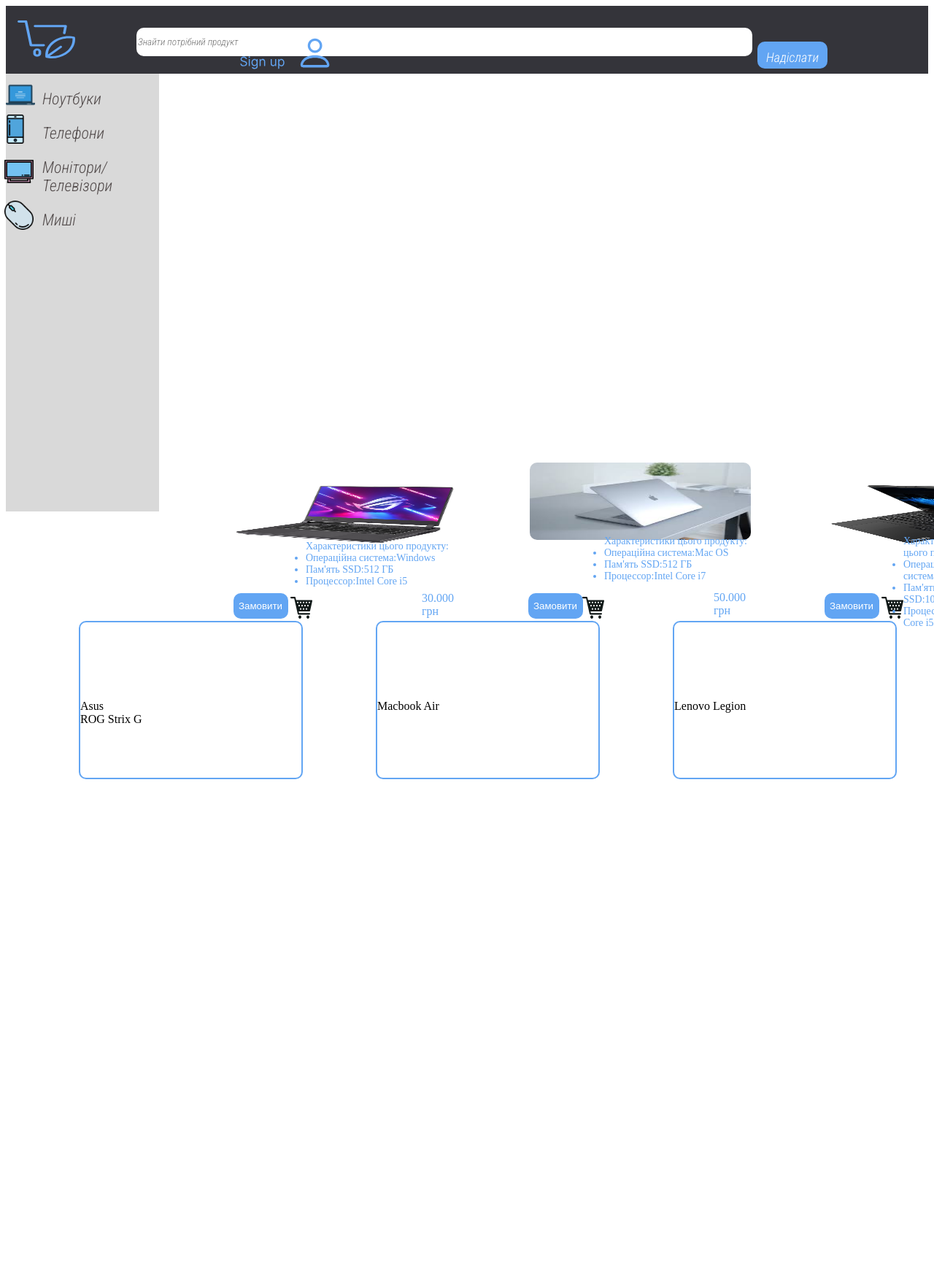
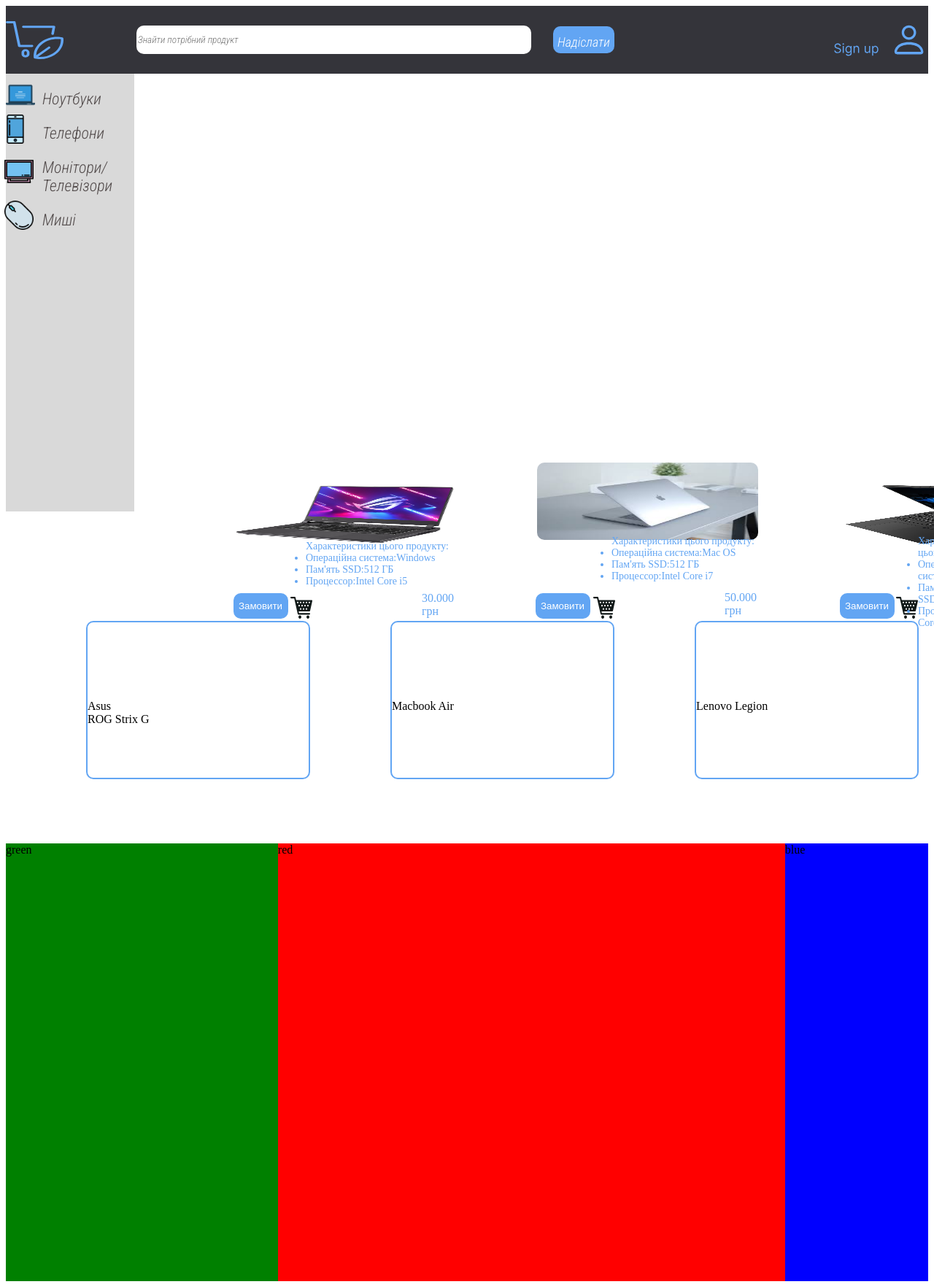
Before and after one commit to CombatGoose/Web-shop, a plain HTML site: page index.html in a window 1280 px wide. Shown: the top 1764 px of the page at 73% size. Before the commit the page ends 1164 px from the top, so only its background shows below. Drawn offline with Linux system fonts and the light colour scheme.

Commit message:
more flex:3

```diff
--- a/index.html
+++ b/index.html
@@ -5,7 +5,7 @@
     <link rel="preconnect" href="https://fonts.googleapis.com">
     <link rel="preconnect" href="https://fonts.gstatic.com" crossorigin>
     <link href="https://fonts.googleapis.com/css2?family=Roboto+Condensed:ital,wght@1,300&display=swap" rel="stylesheet">
-    <title>Web-shop</title>
+    <title>Shop</title>
 </head>
 <body>
     <header>
@@ -20,11 +20,13 @@
            <p> Телефони</p>
            <p> Монітори/ <br> Телевізори</p>
            <p> Миші</p>
+           <div class="nBar">
            <img class="laptop" src="./img/laptop.png" alt="laptop" width="40">
            <img class="phone" src="./img/phone.png" alt="phone" width="40">
            <img class="display" src="./img/display.png" alt="display" width="40">
            <img class="mouse" src="./img/mouse.png" alt="mouse" width="40">
-        </div>
+         </div>
+     </div>
         <div class="main">
             <p class="asus l">Asus <br> ROG Strix G</p>
             <p class="macbook l">Macbook Air</p>
@@ -75,5 +77,16 @@
                     </ul>
                 </div>
     </main>
+    <div class="flex">
+        <div class="red">
+            red
+        </div>
+        <div class="blue">
+            blue
+        </div>
+        <div class="green">
+            green
+        </div>
+    </div>
 </body>
 </html>
--- a/style.css
+++ b/style.css
@@ -3,28 +3,22 @@
     left: 0px;
     top: 0px;
     background: #34343A;
+    display: flex;
+    align-items: center;
 }
 .logo {
     width: 79px;
 height: 64px;
-margin-left: 16px;
-margin-top: 14px
+order: 1;
 }
 .search {
-    width: 840px;
-height: 37px;
-margin-left: 80px;
+    width: 60%;
+    height: 40%;
 border-radius: 10px;
-vertical-align: middle;
-margin-top: -50px;
 border: none;
 font-family: 'Roboto Condensed', sans-serif;
-}
-.signUp {
-    vertical-align: middle;
-    width: 130px;
-margin-left: 320px;
-margin-top: -55px;
+order: 2;
+margin-left: 100px;
 }
 .sent {
     font-family: 'Roboto Condensed', sans-serif;
@@ -34,18 +28,22 @@
     width: 96px;
     height: 37px;
     font-size: 18px;
-  margin-top: -85px;
   padding-top: 6px;
-  margin-left: 1030px;
   text-align: center;
-  vertical-align: middle;
   border: none;
+  order: 3;
+  margin-left: 30px;
+}
+.signUp {
+    width: 130px;
+    order: 4;
+    margin-left: 300px;
 }
 .navBar {
     font-family: 'Roboto Condensed', sans-serif;
     vertical-align: middle;
     margin-top: -0.5px;
-    width: 160px;
+    width: 10%;
     height: 600px;
     background-color: #D9D9D9;
     color: #524B4B;
@@ -64,11 +62,13 @@
     vertical-align: middle;
     margin-top: -440px;
     margin-left: -50px;
+ ;
 }
 .phone {
     vertical-align: middle;
     margin-top: -345px;
     margin-left: -52px;
+
 }
 .display {
     vertical-align: middle;
@@ -82,12 +82,13 @@
 }
 .l {
     margin-top: 150px;
-   margin-left: 100px;
-    width: 303px;
-    height: 107px;
+   margin-left: 110px;
+   width: 303px;
+   height: 107px;
     padding-top: 106px;
     border: #62A5F3 solid 2px;
     border-radius: 10px;
+    display: flex;
 }
 .i {
 width: 303px;
@@ -99,13 +100,14 @@
     margin-left: 311.7px;
 }
 .imgM {
-    margin-left: 717.5px;
+    margin-left: 727.8px;
 }
 .imgL {
     vertical-align: middle;
-    margin-left: 1124px;
+    margin-left: 1144.5px;
     margin-top: -850px;
-    height: 79px;
+    width: 300px;
+    height: 80px;
 }
 .imgA {
     height: 80.5px;
@@ -122,10 +124,10 @@
     border: none;
 }
 .buy2 {
-    margin-left: 325px;
+    margin-left: 335px;
 }
 .buy3 {
-    margin-left: 327px;
+    margin-left: 338px;
 }
 .v {
     width: 30px;
@@ -136,16 +138,16 @@
     margin-top: -338px;
 }
 .imgBuy2 {
-    margin-left: 370px;
+    margin-left: 385px;
 }
 .imgBuy3 {
-    margin-left:380px;
+    margin-left:385px;
 }
 .sums {
     color: #62A5F3;
 }
 .k50 {
-    margin-left: 970px;
+    margin-left: 985px;
     vertical-align: middle;
     margin-top: -346px;
 }
@@ -155,7 +157,7 @@
     margin-top: -51px;
 }
 .k40 {
-    margin-left: 1370px;
+    margin-left: 1400px;
     vertical-align: middle;
     margin-top: -54px;
 }
@@ -166,7 +168,7 @@
 }
 .mac {
     margin-top: -85px;
-    margin-left: 780px;
+    margin-left: 790px;
 }
 .as {
     margin-top: -415px;
@@ -174,5 +176,27 @@
 }
 .len {
     margin-top: -78px;
-    margin-left: 1190px;
+    margin-left: 1210px;
 }
+.flex {
+    display: flex;
+    justify-content: space-around;
+}
+.red {
+    background-color: red;
+    order: 27;
+    flex-basis: auto;
+    flex-grow: 24;
+    flex-shrink: 1;
+}
+.blue {
+    background-color: blue;
+    order: 120;
+    flex-grow: 6;
+    height: 600px;
+}
+.green {
+    background-color: green;
+    order: 18;
+    flex-grow: 12;
+}
```
